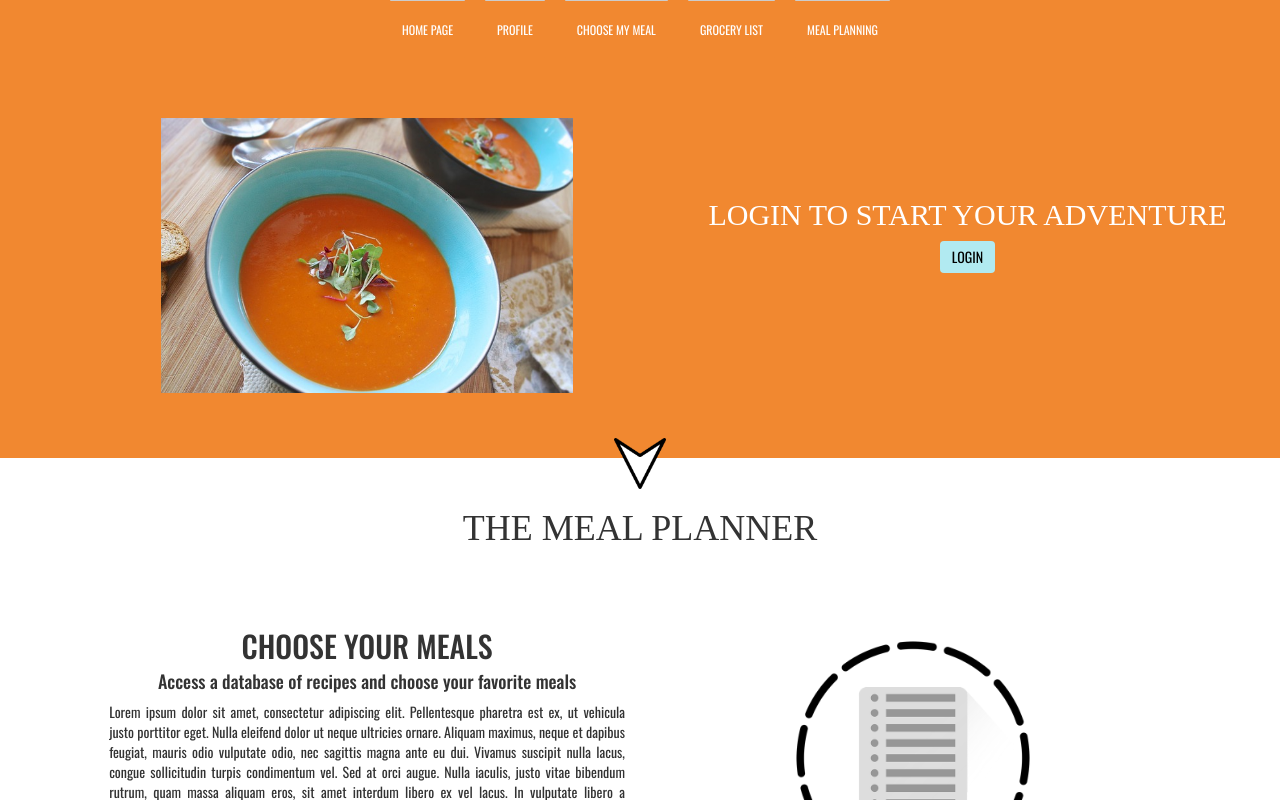
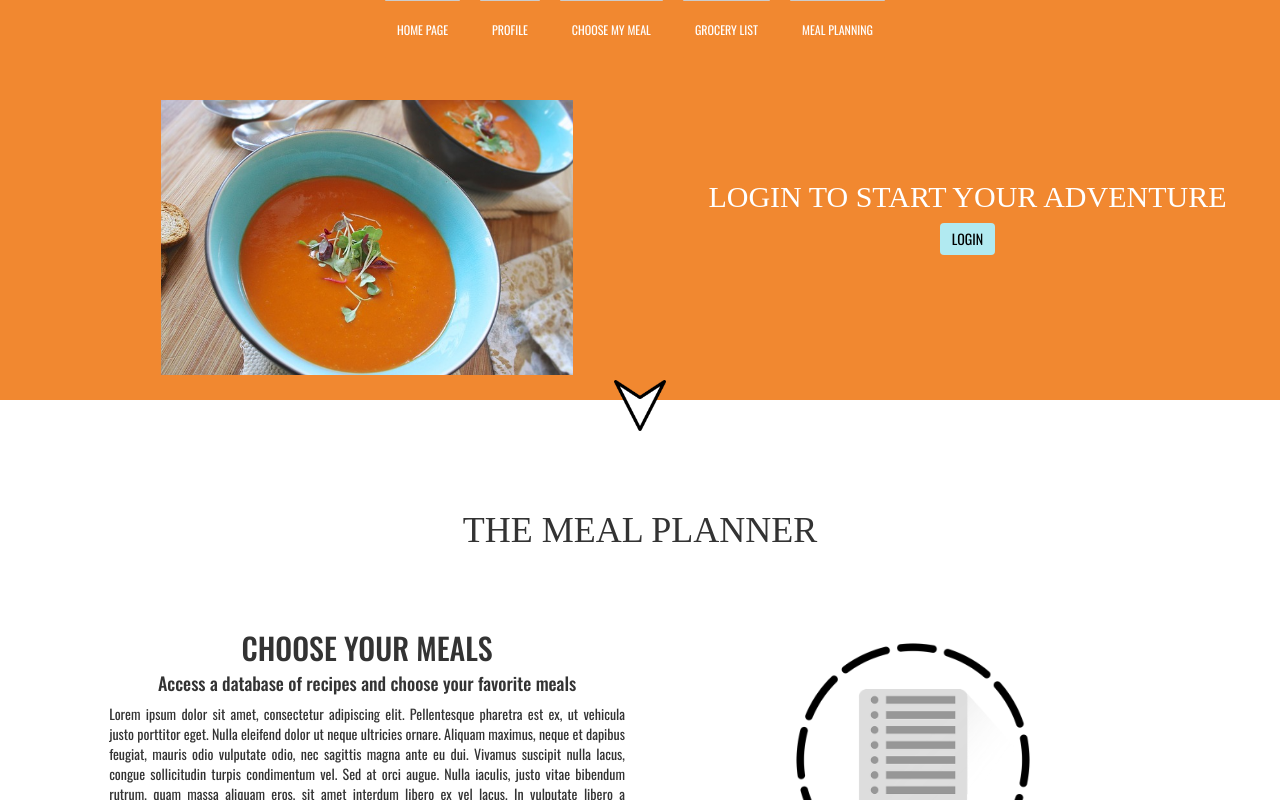
Before and after one commit to sandragjacinto/react_planner, a React (Create React App) app: page / in a window 1280 px wide. Shown: the top 800 px of the page. Built offline with nearby package versions, Linux system fonts and the light colour scheme; a web font is replaced by a local one; what re-base would draw is missing.

Commit message:
more design and add number to chosen recipes

```diff
--- a/src/App.css
+++ b/src/App.css
@@ -33,6 +33,11 @@
 }
 
 .lateralMenu{
+  overflow: hidden;
+  position: fixed; /* Set the navbar to fixed position */
+  z-index:1000;
+  top: 0; /* Position the navbar at the top of the page */
+  width: 100%; /* Full width */
   text-align: center;
   background: #F18830;
   font-size: 10px;
@@ -41,6 +46,7 @@
 }
 
 .menuButton{
+
   margin-right: 10px;
   margin-left: 10px;
 }
@@ -65,10 +71,12 @@ a.menuButton:hover{
 }
 
 .loginSection{
+  padding-top:40px;
   background: #F18830;
   color: white;
   font-family: 'Cabin Sketch';
   height: 400px;
+  width: 100%;
 }
 
 .bodyTextlogin{
@@ -76,6 +84,7 @@ a.menuButton:hover{
 }
 
 .explainApph1{
+  padding-top:60px;
   font-family: 'Cabin Sketch';
 }
 
@@ -176,6 +185,10 @@ a.menuButton:hover{
   to { transform: rotate(360deg); }
 }
 
+.firstElement{
+  padding-top: 60px;
+}
+
 .menu-recipe {
   border-bottom: 2px solid #000;
   border-top: 1px solid #000;
--- a/src/components/Allergic.js
+++ b/src/components/Allergic.js
@@ -119,7 +119,7 @@ componentWillMount()
 
     render() {
         return (
-            <div className='card'>
+            <div className='card firstElement'>
                 <div className='card-block'>
                     <h1 className="card-title">My Allergies</h1>
                     <IngredientInput onChangIngrdientInput={this.onChangIngrdientInput} onClickAddIngredient={this.onClickAddIngredient} />
--- a/src/components/ChooseMyMeal.js
+++ b/src/components/ChooseMyMeal.js
@@ -109,8 +109,6 @@ class ChooseMyMeal extends React.Component {
             searchWord: "",
             recipesFound:[],
             recipesSelected:{},
-
-
         }
     }
 
@@ -137,6 +135,16 @@ class ChooseMyMeal extends React.Component {
                 console.error(error);
             })
     }
+
+    //trying to put the number of chosen recipes
+    getTabName() {
+        var sizeString = this.state.recipesSelected;
+        var count = 0;
+        for(var i in sizeString)
+                count++;
+        var textTab = "Choosen recipes " + count;
+        return textTab
+      }
 
     //api writes response here. Update state
     onSearchResponse = (response) => {
@@ -208,7 +216,7 @@ class ChooseMyMeal extends React.Component {
 
         if(maplist1[(lis[index])] != undefined){
            maplist1[(lis[index])].status = "unselected";
-           console.log("changing the nstateeeeeeeeeeeeeeeeeeeeeeeee");
+
         };
         delete maplist[(lis[index])];
 
@@ -237,7 +245,7 @@ class ChooseMyMeal extends React.Component {
     render() {
         return (
             <div>
- <Tabs defaultActiveKey={1} id="uncontrolled-tab-example">
+ <Tabs defaultActiveKey={1} className="firstElement choosenmeal-tab">
     <Tab eventKey={1} title="Select your recipes">
             <div className='card'>
                 <div className='card-block'>
@@ -250,7 +258,7 @@ class ChooseMyMeal extends React.Component {
 
 
     </Tab>
-    <Tab eventKey={2} title="Choosen recieps">
+    <Tab eventKey={2} title={this.getTabName()}>
      <div className='card'>
                 <div className='card-block'>
                     <h1 className="card-title">Chosen Recipes </h1>
--- a/src/components/DontLike.js
+++ b/src/components/DontLike.js
@@ -119,7 +119,7 @@ componentWillMount()
 
     render() {
         return (
-            <div className='card'>
+            <div className='card firstElement'>
                 <div className='card-block'>
                     <h1 className="card-title">I Don't Like</h1>
                     <IngredientInput onChangIngrdientInput={this.onChangIngrdientInput} onClickAddIngredient={this.onClickAddIngredient} />
--- a/src/components/GroceryList.js
+++ b/src/components/GroceryList.js
@@ -124,7 +124,7 @@ class GroceryList extends React.Component {
 
         return (
             <div style={{ textAlign: "center" }}>
-                <div className="row">
+                <div className="row firstElement">
                     <div className="col-md-11 col-xs-12" style={{ paddingTop: '30px', }}>
                         <h2>Grocerie List</h2>
                         {this.state.grocerieList.map((item, index) => {
--- a/src/components/MealPlanning.js
+++ b/src/components/MealPlanning.js
@@ -164,7 +164,8 @@ class MealPlanning extends React.Component
 
     render()
     {
-        return(<div>
+        return(
+        <div className='firstElement'>
             <h2>Meal Planning</h2>
 
             {
--- a/src/components/Profile.js
+++ b/src/components/Profile.js
@@ -126,7 +126,7 @@ class Profile extends React.Component {
     render() {
         return (
             <div style={{ textAlign: "center" }}>
-                <div className="row">
+                <div className="row firstElement">
 
                     <div className="col-md-11 col-xs-12" style={{ paddingTop: '30px', }}>
 
```
